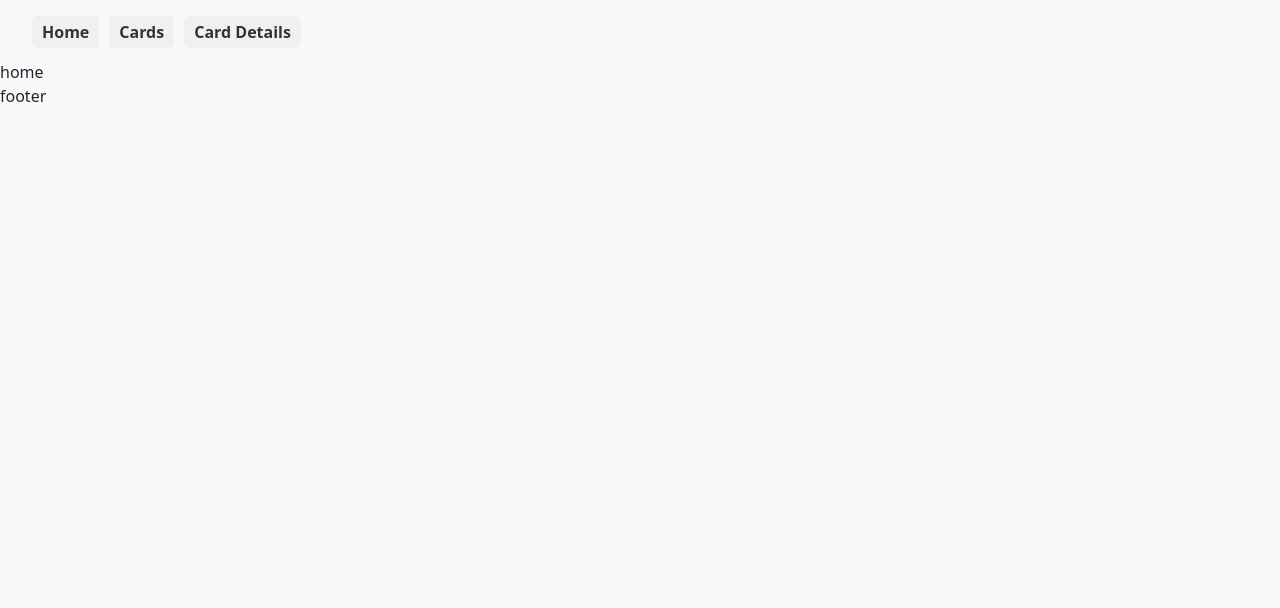
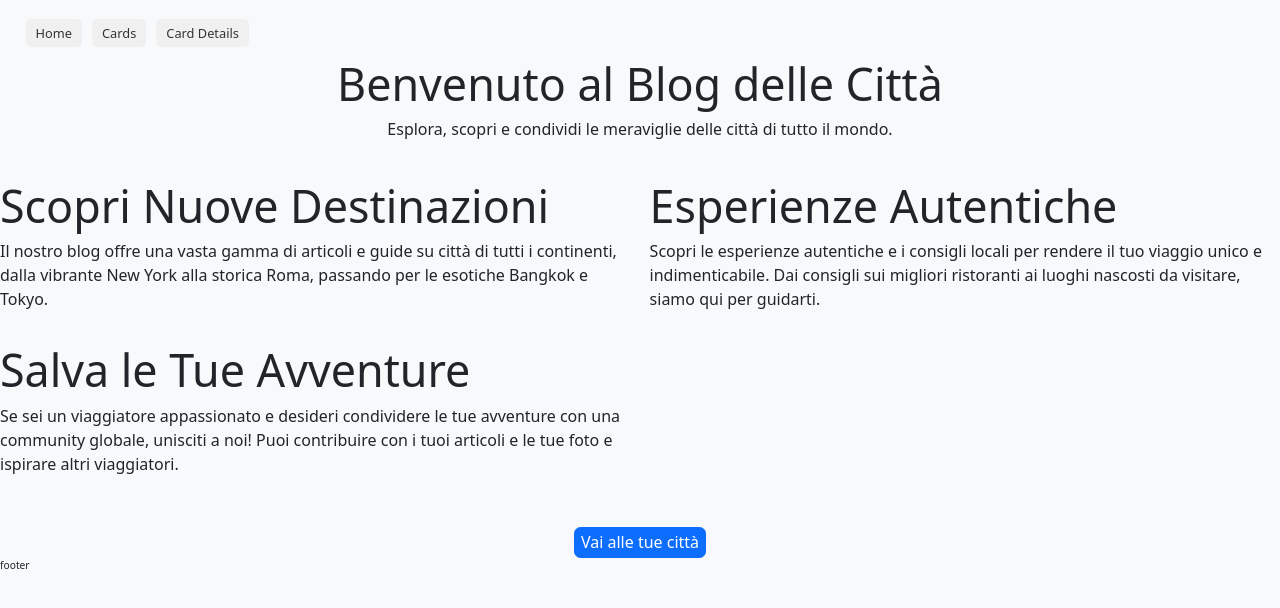
Before and after one commit to CristianUrsino/first-test-react-routing, a React (Vite) app: page / in a window 1280 px wide. Shown: the top 608 px of the page. Built offline with nearby package versions, Linux system fonts and the light colour scheme.

Commit message:
updated homepage

```diff
--- /dev/null
+++ b/src/components/HomeComponent.css
@@ -0,0 +1,5 @@
+.home-main .btn{
+    --bs-btn-padding-y: 0.2rem;
+    --bs-btn-padding-x: 0.5rem;
+    --bs-btn-font-size: 1.25rem;
+}
--- a/src/components/HomeComponent.jsx
+++ b/src/components/HomeComponent.jsx
@@ -1,7 +1,35 @@
+import "./HomeComponent.css"
+import {Link} from "react-router-dom"
 function HomeComponent () {
     return (
         <>
-        <div>home</div>
+            <header className="text-center">
+                <h1 className="display-4">Benvenuto al Blog delle Città</h1>
+                <p className="lead">Esplora, scopri e condividi le meraviglie delle città di tutto il mondo.</p>
+            </header>
+            <main className="mt-5 home-main">
+                <div className="row">
+                <div className="col-md-6 mb-4">
+                    <h2 className="display-4">Scopri Nuove Destinazioni</h2>
+                    <p className="lead">Il nostro blog offre una vasta gamma di articoli e guide su città di tutti i continenti, dalla vibrante New York alla storica Roma, passando per le esotiche Bangkok e Tokyo.</p>
+                </div>
+                <div className="col-md-6 mb-4">
+                    <h2 className="display-4">Esperienze Autentiche</h2>
+                    <p className="lead">Scopri le esperienze autentiche e i consigli locali per rendere il tuo viaggio unico e indimenticabile. Dai consigli sui migliori ristoranti ai luoghi nascosti da visitare, siamo qui per guidarti.</p>
+                </div>
+                </div>
+                <div className="row">
+                <div className="col-md-6">
+                    <h2 className="display-4">Salva le Tue Avventure</h2>
+                    <p className="lead">Se sei un viaggiatore appassionato e desideri condividere le tue avventure con una community globale, unisciti a noi! Puoi contribuire con i tuoi articoli e le tue foto e ispirare altri viaggiatori.</p>
+                </div>
+                </div>
+                <div className="text-center mt-5">
+                    <Link to={"/cards"}>
+                        <button type="button" className="btn btn-primary btn-lg pd-1 center">Vai alle tue città</button>
+                    </Link>
+                </div>
+            </main>
         </>
     )
 }
--- a/src/components/NavbarComponent.css
+++ b/src/components/NavbarComponent.css
@@ -13,9 +13,9 @@
   }
 
   .my-navbar li a {
+    font-size: 1rem;
     text-decoration: none;
     color: #333;
-    font-weight: bold;
     padding: 5px 10px;
     border-radius: 5px;
     background-color: #f0f0f0;
--- a/src/components/NavbarComponent.jsx
+++ b/src/components/NavbarComponent.jsx
@@ -3,13 +3,13 @@ import './NavbarComponent.css'
 function NavbarComponent() {
     return (
         <ul className="d-flex my-navbar">
-            <li>
+            <li className="lead">
                 <Link to={'/'}>Home</Link>
             </li>
-            <li>
+            <li className="lead">
                 <Link to={'/cards'}>Cards</Link>
             </li>
-            <li>
+            <li className="lead">
                 <Link to={'/card-details'}>Card Details</Link>
             </li>
         </ul>
--- a/src/index.css
+++ b/src/index.css
@@ -7,6 +7,7 @@
   margin: 0;
   padding: 0;
   box-sizing: border-box;
+  font-size: 0.8rem;
 }
 ul{
   list-style-type: none;
```
